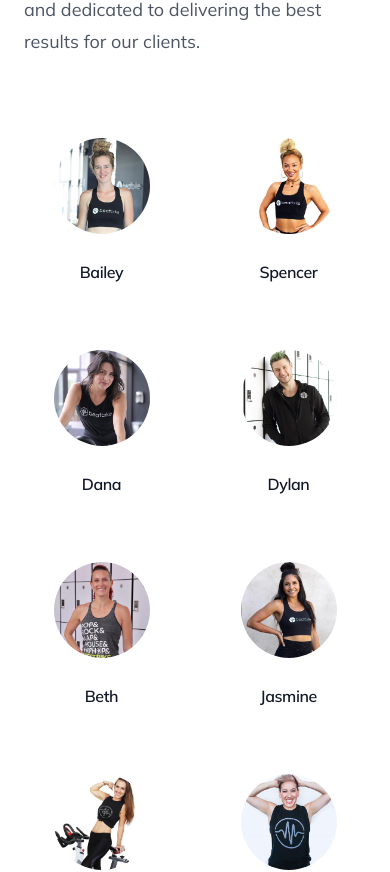
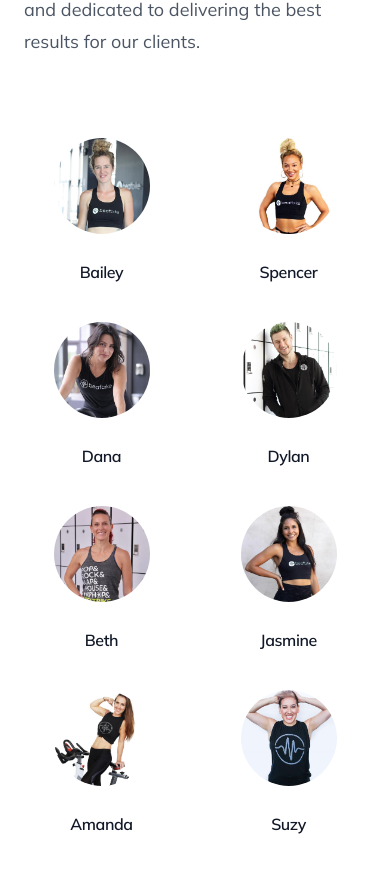
Before and after one commit to sphcastillo/beatbike, a Next.js app: page / in a window 390 px wide. Shown: the part 3495-4367 px from the top of the page. Built offline with nearby package versions, Linux system fonts and the light colour scheme.

Commit message:
CSS modifications

```diff
--- a/components/Staff.tsx
+++ b/components/Staff.tsx
@@ -35,7 +35,7 @@ const mulish = Mulish({ subsets: ["latin"] });
           </motion.div>
           <ul
             role="list"
-            className="mx-auto mt-20 grid max-w-2xl grid-cols-2 gap-x-8 gap-y-16 text-center sm:grid-cols-3 md:grid-cols-4 lg:mx-0 lg:max-w-none lg:grid-cols-5 xl:grid-cols-6"
+            className="mx-auto mt-20 grid max-w-2xl grid-cols-2 gap-x-8 gap-y-9 sm:gap-y-16 text-center sm:grid-cols-3 md:grid-cols-4 lg:mx-0 lg:max-w-none lg:grid-cols-5 xl:grid-cols-6"
           >
             {instructors.map((instructor, i) => (
               <motion.li
```
Also changed, not shown: images/instructors/jasmine.jpg.
